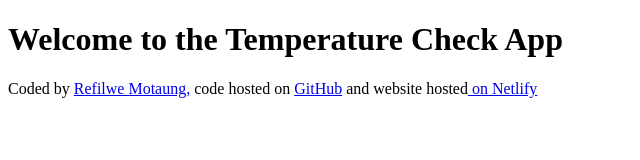
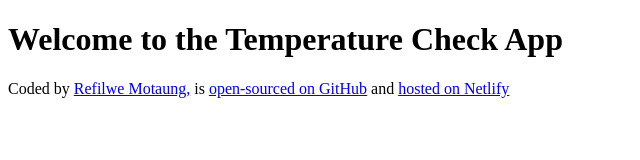
Before and after one commit to Mafifiza/Temperature-Check, a plain HTML site: page index.html in a window 1280 px wide. Shown: the whole page, without its empty margins (0-640 px from the left). Drawn offline with Linux system fonts and the light colour scheme.

Commit message:
Updated the footer content to something more readable

```diff
--- a/index.html
+++ b/index.html
@@ -12,13 +12,12 @@
       <a href="https://github.com/Mafifiza/" target="_blank"
         >Refilwe Motaung,</a
       >
-      code hosted on
+      is
       <a href="https://github.com/Mafifiza/Temperature-Check/" target="_blank"
-        >GitHub</a
+        >open-sourced on GitHub</a
       >
-      and website hosted<a href="https://temperature-checkz.netlify.app/">
-        on Netlify</a
-      >
+      and
+      <a href="https://temperature-checkz.netlify.app/"> hosted on Netlify</a>
     </footer>
   </body>
 </html>
```
